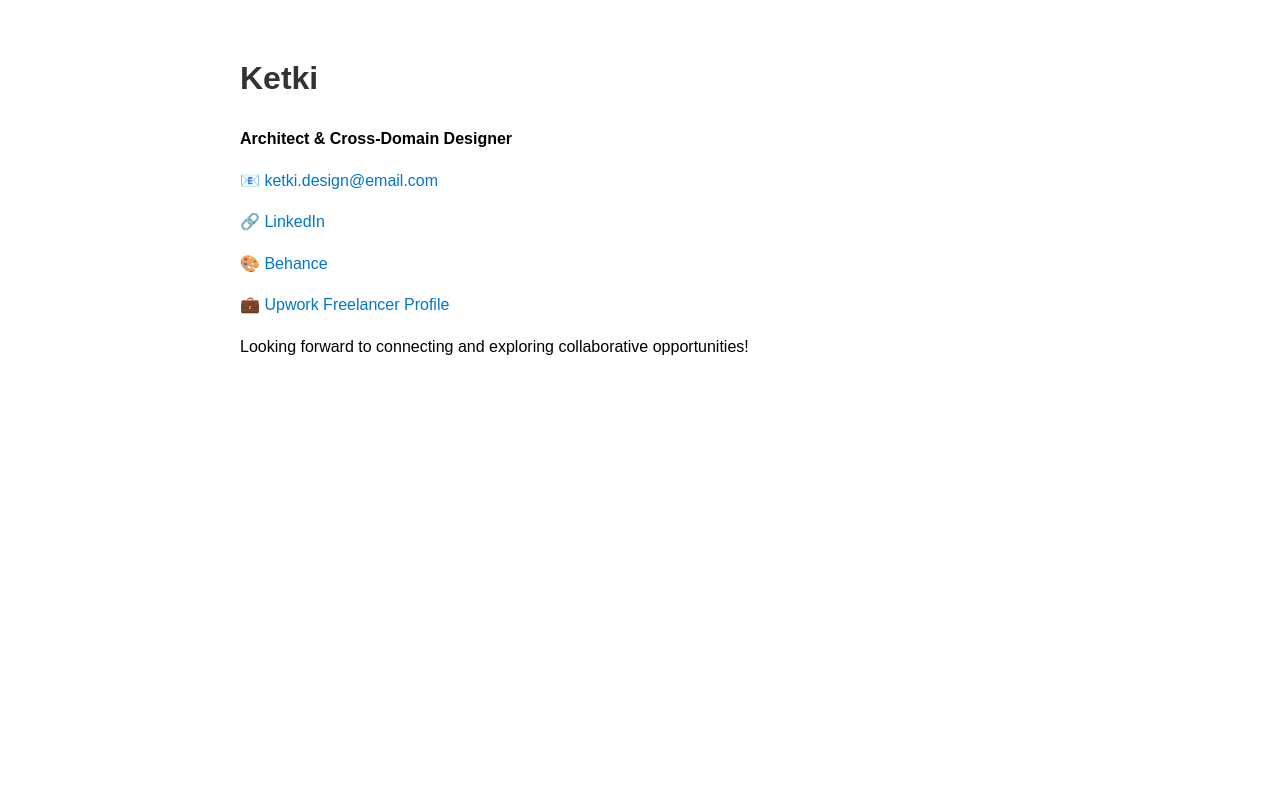
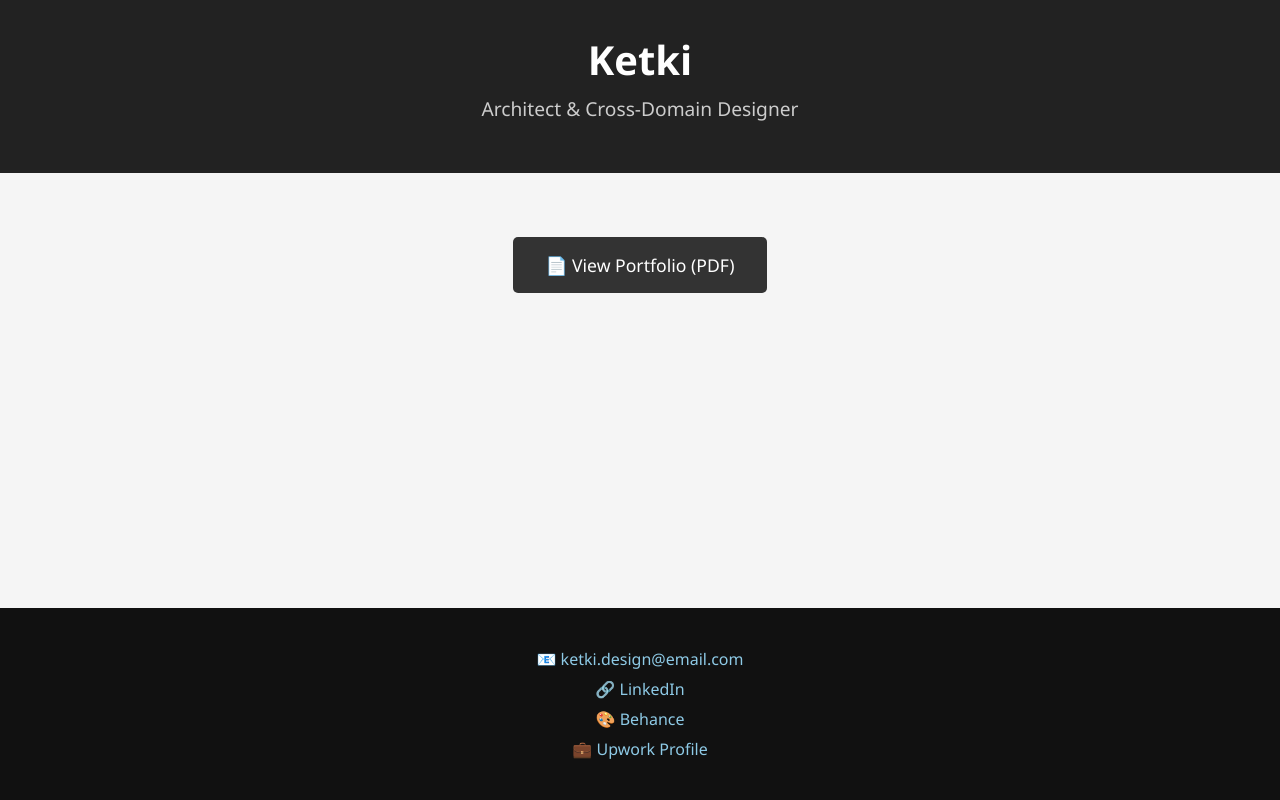
Before and after one commit to arketki/Portfolio1.1, a plain HTML site: page index.html in a window 1280 px wide. Drawn offline with Linux system fonts and the light colour scheme.

Commit message:
Update index.html

```diff
--- a/index.html
+++ b/index.html
@@ -6,36 +6,103 @@
   <title>Ketki | Architect & Designer</title>
   <style>
     body {
-      font-family: Arial, sans-serif;
-      padding: 2rem;
-      max-width: 800px;
-      margin: auto;
-      line-height: 1.6;
+      margin: 0;
+      font-family: 'Segoe UI', Tahoma, Geneva, Verdana, sans-serif;
+      background: #f5f5f5;
+      color: #333;
+      display: flex;
+      flex-direction: column;
+      min-height: 100vh;
     }
-    h1 {
-      font-size: 2rem;
-      color: #333;
+
+    header {
+      background: #222;
+      color: white;
+      padding: 2rem 1rem;
+      text-align: center;
     }
-    a {
-      color: #0077cc;
+
+    header h1 {
+      margin: 0;
+      font-size: 2.5rem;
+    }
+
+    header p {
+      margin-top: 0.5rem;
+      font-size: 1.2rem;
+      color: #ccc;
+    }
+
+    main {
+      flex: 1;
+      text-align: center;
+      padding: 3rem 1rem;
+    }
+
+    a.button {
+      display: inline-block;
+      background: #333;
+      color: white;
+      padding: 1rem 2rem;
+      text-decoration: none;
+      font-size: 1.1rem;
+      border-radius: 5px;
+      transition: background 0.3s;
+    }
+
+    a.button:hover {
+      background: #555;
+    }
+
+    footer {
+      background: #111;
+      color: #ccc;
+      padding: 2rem 1rem;
+      text-align: center;
+    }
+
+    footer p {
+      margin: 0.5rem 0;
+    }
+
+    footer a {
+      color: #8ecae6;
       text-decoration: none;
     }
-    .social {
-      margin: 1rem 0;
+
+    footer a:hover {
+      text-decoration: underline;
+    }
+
+    @media (max-width: 600px) {
+      header h1 {
+        font-size: 2rem;
+      }
+
+      a.button {
+        font-size: 1rem;
+        padding: 0.8rem 1.5rem;
+      }
     }
   </style>
 </head>
 <body>
-  <h1>Ketki</h1>
-  <p><strong>Architect & Cross-Domain Designer</strong></p>
 
-  <div class="social">
+  <header>
+    <h1>Ketki</h1>
+    <p>Architect & Cross-Domain Designer</p>
+  </header>
+
+  <main>
+    <p><a class="button" href="Quick Folio_compressed.pdf" target="_blank">📄 View Portfolio (PDF)</a></p>
+  </main>
+
+  <footer>
     <p>📧 <a href="mailto:ketki.design@email.com">ketki.design@email.com</a></p>
     <p>🔗 <a href="https://linkedin.com/in/ketki-design" target="_blank">LinkedIn</a></p>
     <p>🎨 <a href="https://behance.net/ketkidesign" target="_blank">Behance</a></p>
-    <p>💼 <a href="https://upwork.com/freelancers/~ketki" target="_blank">Upwork Freelancer Profile</a></p>
-  </div>
+    <p>💼 <a href="https://upwork.com/freelancers/~ketki" target="_blank">Upwork Profile</a></p>
+  </footer>
 
-  <p>Looking forward to connecting and exploring collaborative opportunities!</p>
 </body>
 </html>
```
